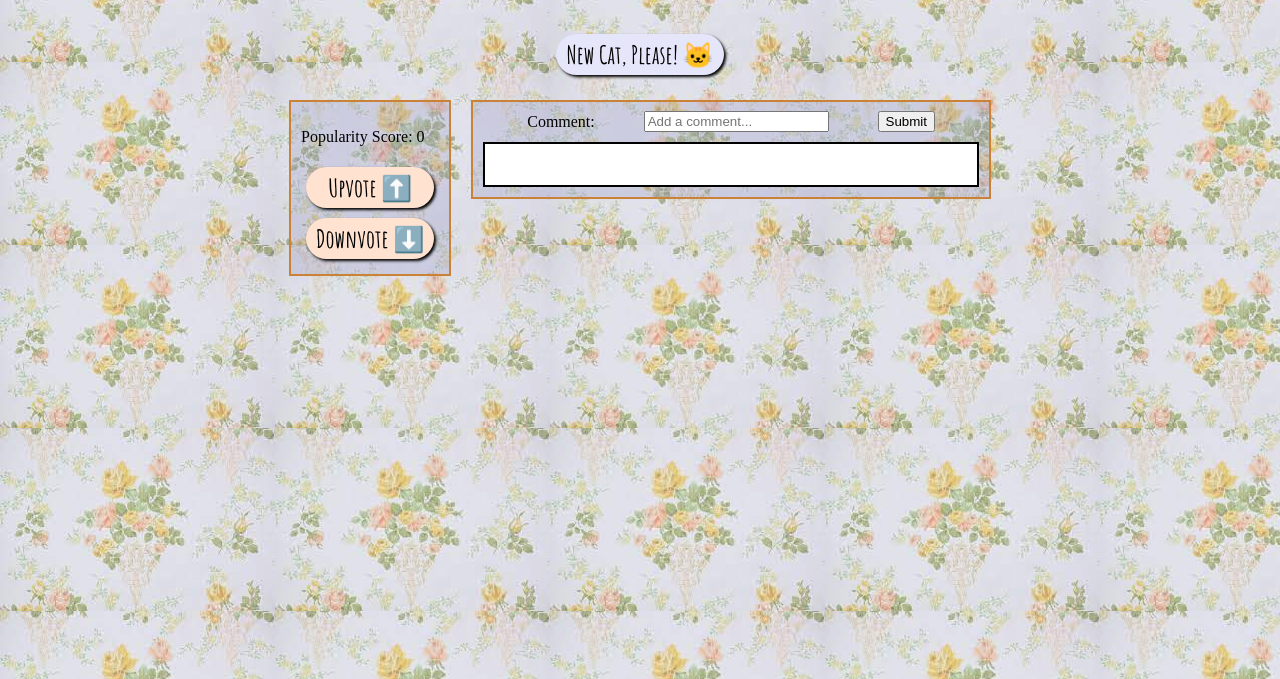
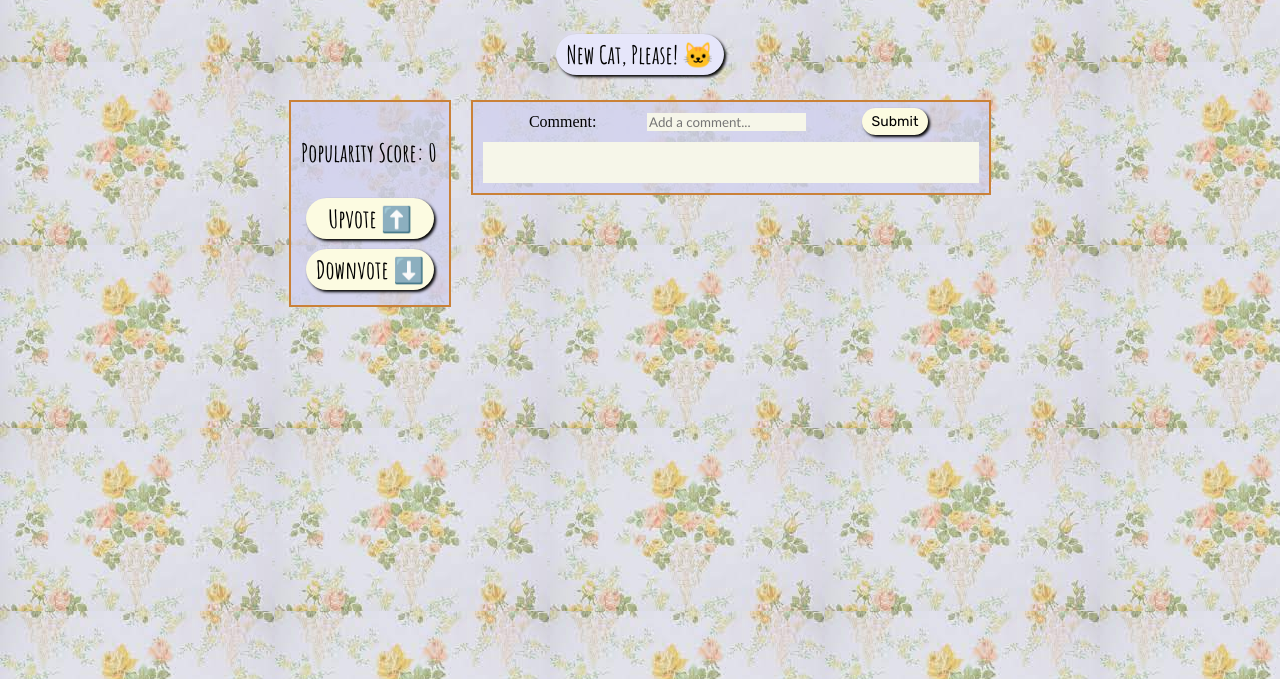
Before and after one commit to rileybona/catstagram, a plain HTML site: page public/index.html in a window 1280 px wide. Shown: the part 121-800 px from the top of the page. Drawn offline with Linux system fonts and the light colour scheme; no server answers.

Commit message:
additional css

```diff
--- a/public/main.css
+++ b/public/main.css
@@ -1,4 +1,6 @@
 @import url('https://fonts.googleapis.com/css2?family=Amatic+SC:wght@400;700&display=swap');
+@import url('https://fonts.googleapis.com/css2?family=Rubik:ital,wght@0,300..900;1,300..900&display=swap');
+
 body {
   background-image: url("./img/grettasWallpaper.jpeg");
 }
@@ -58,10 +60,15 @@ h1 {
 /* score section  */
 .score-container {
   border: 2px solid #ca8138;
-  background-color: #9393c444;
+  background-color: #d0d0eec2;
   padding: 10px;
   display: flex;
   flex-direction: column;
+}
+.score-container p {
+  font-family: Amatic SC;
+  font-weight: bolder;
+  font-size: 25px;
 }
 .score-container button {
   margin: 5px;
@@ -70,7 +77,7 @@ h1 {
   padding: 5px 10px;
   font-size: 25px;
   border-radius: 50px;
-  background-color: #ffe2d0;
+  background-color: #fcfbe1;
   border: none;
   box-shadow: 2px 2px 3px black;
   transition-duration: 0.2s;
@@ -91,7 +98,7 @@ h1 {
   display: flex;
   flex-direction: column;
   border: 2px solid #ca8138;
-  background-color: #9393c444;
+  background-color: #d0d0eec2;
   padding: 5px;
 }
 
@@ -103,10 +110,28 @@ h1 {
   align-items: center;
 }
 
+.inner-comment-container input {
+  background-color: #f6f6e9;
+  border: none;
+  font-family: 'Gill Sans', 'Gill Sans MT', Calibri, 'Trebuchet MS', sans-serif;
+}
+
+.inner-comment-container button {
+  margin: 5px;
+  font-family: Rubik;
+  padding: 5px 10px;
+  font-size: 14px;
+  border-radius: 50px;
+  background-color: #fcfbe1;
+  border: none;
+  box-shadow: 2px 2px 3px black;
+}
+
 .comment-section-div {
-  border: 2px solid black;
+  /* border: 2px solid black; */
   margin: 5px;
-  background-color: white;
+  background-color: #f6f6e9;
   padding: 5px;
   padding-bottom: 20px;
+  font-family: Rubik;
 }
```
